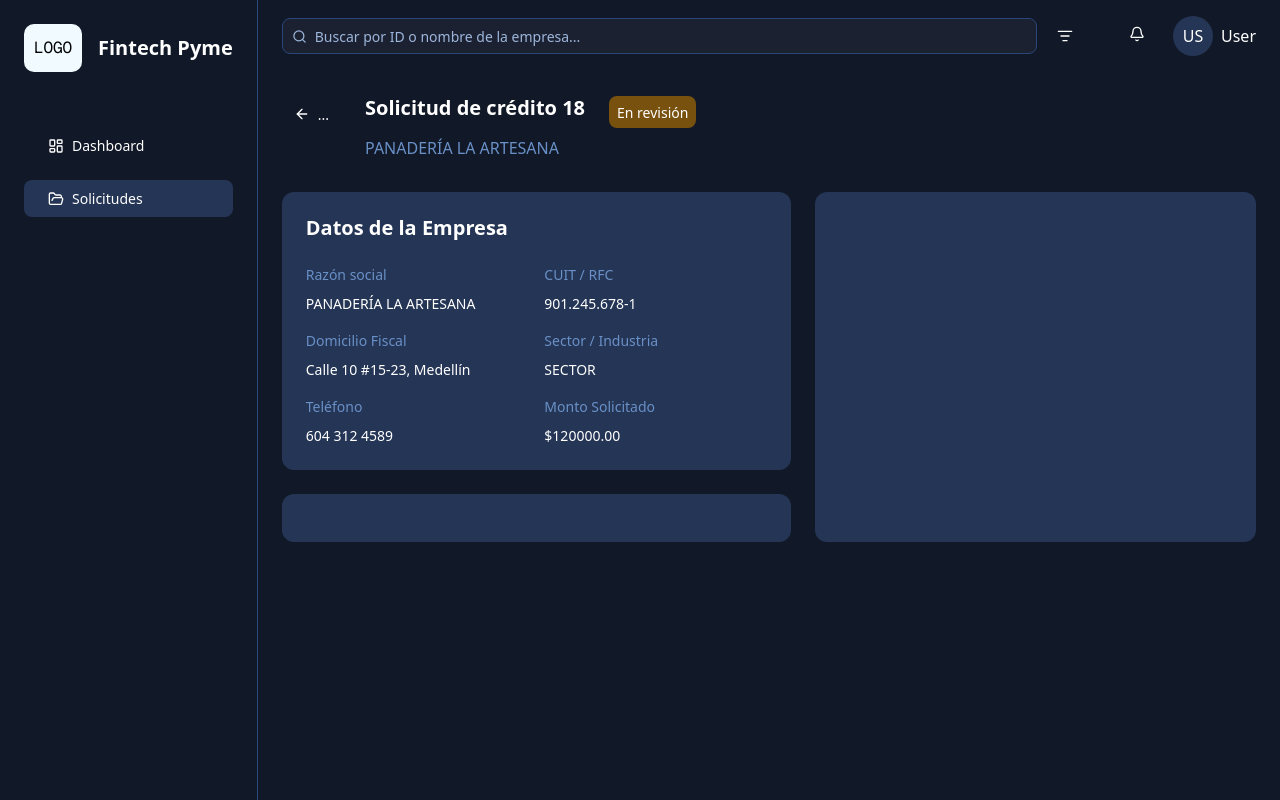
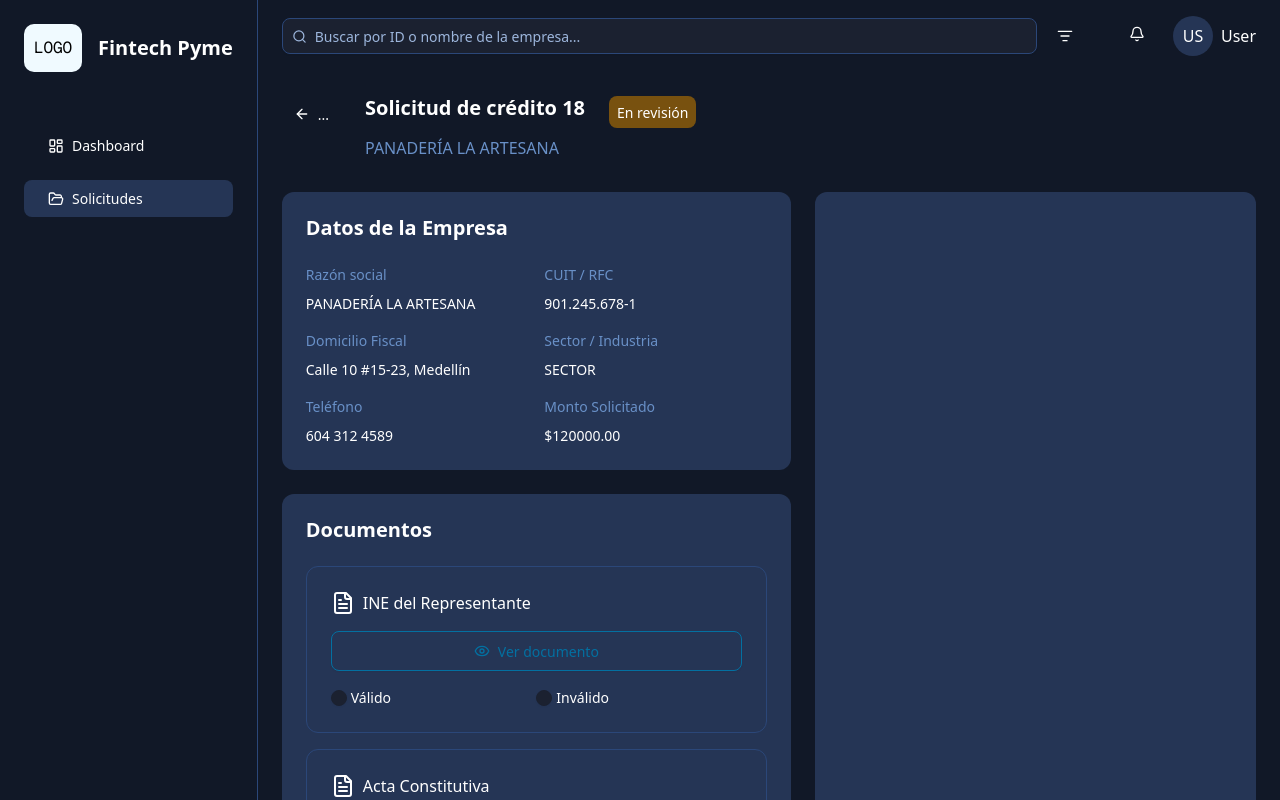
Before and after one commit to AlejandroPerren/credito-pymes-noCountry, a Next.js app in the folder frontend/: page /admin/solicitudes/18 in a window 1280 px wide. Built offline with nearby package versions, Linux system fonts and the light colour scheme.

Commit message:
Admin Credit Details Documents

```diff
--- a/frontend/package.json
+++ b/frontend/package.json
@@ -12,6 +12,7 @@
     "@hookform/resolvers": "^5.2.2",
     "@radix-ui/react-checkbox": "^1.3.3",
     "@radix-ui/react-label": "^2.1.7",
+    "@radix-ui/react-radio-group": "^1.3.8",
     "@radix-ui/react-separator": "^1.1.7",
     "@radix-ui/react-slot": "^1.2.3",
     "class-variance-authority": "^0.7.1",
--- a/frontend/src/app/admin/solicitudes/[id]/page.tsx
+++ b/frontend/src/app/admin/solicitudes/[id]/page.tsx
@@ -1,4 +1,5 @@
 import CreditAdminDetailsCompany from "@/components/molecules/CreditAdminDetailsCompany";
+import CreditAdminDetailsDocuments from "@/components/molecules/CreditAdminDetailsDocuments";
 import CreditAdminDetailsHeader from "@/components/molecules/CreditAdminDetailsHeader";
 
 export default async function CreditDetails({ params }: { params: Promise<{ id: string }> }) {
@@ -12,7 +13,7 @@ export default async function CreditDetails({ params }: { params: Promise<{ id:
         <div className="w-full flex flex-col gap-brand-lg">
           <CreditAdminDetailsCompany id={+id} />
 
-          <div className="w-full flex flex-col rounded-brand-lg bg-popover p-brand-lg"></div>
+          <CreditAdminDetailsDocuments />
         </div>
 
         {/* TODO: Historial de Estados */}
--- /dev/null
+++ b/frontend/src/components/molecules/CreditAdminDetailsDocuments.tsx
@@ -0,0 +1,75 @@
+import { FileText, Eye } from "lucide-react";
+import { Button } from "../ui/button";
+import { RadioGroupItem, RadioGroup } from "../ui/radio-group";
+
+export default function CreditAdminDetailsDocuments() {
+  return (
+    <div className="w-full flex flex-col gap-brand-lg rounded-brand-lg bg-popover p-brand-lg">
+      <h4 className="heading-4">Documentos</h4>
+
+      <div className="flex flex-col gap-brand-md">
+        <div className="flex flex-col gap-brand-md border-1 border-border-input rounded-brand-lg p-brand-lg">
+          <div className="flex flex-col gap-brand-md">
+            <div className="flex gap-brand-sm">
+              <FileText />
+              <p>INE del Representante</p>
+            </div>
+
+            <Button variant="outline" size="lg">
+              <Eye />
+              Ver documento
+            </Button>
+          </div>
+
+          <RadioGroup>
+            <div className="grid grid-cols-2">
+              <div className="flex items-center gap-1">
+                <RadioGroupItem value="valid" id="r1" />
+                <label className="paragraph-small" htmlFor="r1">
+                  Válido
+                </label>
+              </div>
+              <div className="flex items-center gap-1">
+                <RadioGroupItem value="invalid" id="r2" />
+                <label className="paragraph-small" htmlFor="r2">
+                  Inválido
+                </label>
+              </div>
+            </div>
+          </RadioGroup>
+        </div>
+
+        <div className="flex flex-col gap-brand-md border-1 border-border-input rounded-brand-lg p-brand-lg">
+          <div className="flex flex-col gap-brand-md">
+            <div className="flex gap-brand-sm">
+              <FileText />
+              <p>Acta Constitutiva</p>
+            </div>
+
+            <Button variant="outline" size="lg">
+              <Eye />
+              Ver documento
+            </Button>
+          </div>
+
+          <RadioGroup>
+            <div className="grid grid-cols-2">
+              <div className="flex items-center gap-1">
+                <RadioGroupItem value="valid" id="r1" />
+                <label className="paragraph-small" htmlFor="r1">
+                  Válido
+                </label>
+              </div>
+              <div className="flex items-center gap-1">
+                <RadioGroupItem value="invalid" id="r2" />
+                <label className="paragraph-small" htmlFor="r2">
+                  Inválido
+                </label>
+              </div>
+            </div>
+          </RadioGroup>
+        </div>
+      </div>
+    </div>
+  );
+}
--- /dev/null
+++ b/frontend/src/components/ui/radio-group.tsx
@@ -0,0 +1,45 @@
+"use client"
+
+import * as React from "react"
+import * as RadioGroupPrimitive from "@radix-ui/react-radio-group"
+import { CircleIcon } from "lucide-react"
+
+import { cn } from "@/lib/utils"
+
+function RadioGroup({
+  className,
+  ...props
+}: React.ComponentProps<typeof RadioGroupPrimitive.Root>) {
+  return (
+    <RadioGroupPrimitive.Root
+      data-slot="radio-group"
+      className={cn("grid gap-3", className)}
+      {...props}
+    />
+  )
+}
+
+function RadioGroupItem({
+  className,
+  ...props
+}: React.ComponentProps<typeof RadioGroupPrimitive.Item>) {
+  return (
+    <RadioGroupPrimitive.Item
+      data-slot="radio-group-item"
+      className={cn(
+        "border-input bg-input text-primary focus-visible:border-ring focus-visible:ring-ring/50 aria-invalid:ring-destructive/20 dark:aria-invalid:ring-destructive/40 aria-invalid:border-destructive dark:bg-input/30 aspect-square size-4 shrink-0 rounded-full border shadow-xs transition-[color,box-shadow] outline-none focus-visible:ring-[3px] disabled:cursor-not-allowed disabled:opacity-50",
+        className
+      )}
+      {...props}
+    >
+      <RadioGroupPrimitive.Indicator
+        data-slot="radio-group-indicator"
+        className="relative flex items-center justify-center"
+      >
+        <CircleIcon className="fill-primary absolute top-1/2 left-1/2 size-2 -translate-x-1/2 -translate-y-1/2" />
+      </RadioGroupPrimitive.Indicator>
+    </RadioGroupPrimitive.Item>
+  )
+}
+
+export { RadioGroup, RadioGroupItem }
```
Also changed, not shown: 1 other file (tests, documents, lock files or other folders).
